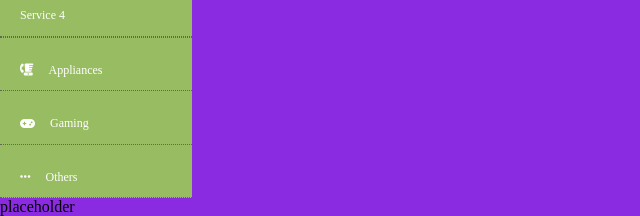
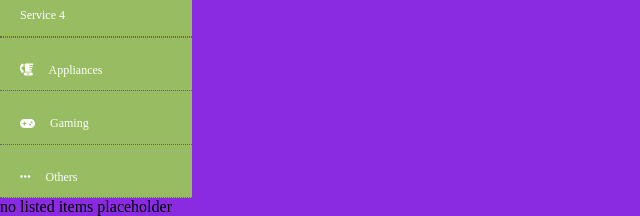
Before and after one commit to tifee13/Scholars-Shop, a Flask app: page / in a window 1280 px wide. Shown: the part 602-818 px from the top of the page, without its empty margins (0-640 px from the left). Run offline with Flask 3, Linux system fonts and the light colour scheme; some libraries are stand-ins or nearby versions.

Commit message:
fix for demo demonstration

```diff
--- a/scholars_shop/app.py
+++ b/scholars_shop/app.py
@@ -17,7 +17,7 @@ def login_page():
 
 @app.route('/food')
 def food_page():
-    return render_template ('categories/food.html')
+    return render_template ('food.html')
 
 
 if __name__ == '__main__':
--- a/scholars_shop/templates/categories/food.html
+++ b/scholars_shop/templates/food.html
@@ -3,7 +3,7 @@
   <head>
     <meta charset="UTF-8">
     <meta name="viewport" content="width=device-width, initial-scale=1.0">
-    <link rel="stylesheet" href="style.css">
+    <link rel="stylesheet" href="/scholars_shop/static/css/style.css">
     <!-- for favicon -->
     <!-- <link rel="shortcut icon" type="image/png" href="sampleImage.jpg"> -->
 
@@ -25,7 +25,7 @@
           <div class="header-container">
             <h2>Categories</h2>
           </div>
-          <a href="/food.html" class="nav-item firstcontent">
+          <a href="/scholars_shop/templates/food.html" class="nav-item firstcontent">
             <i class="fa-solid fa-utensils"></i> Food
           </a>
           <a href="/fashion.html" class="nav-item">
@@ -69,7 +69,7 @@
         </div>
       </div>
       <div class="mainBody">
-        <p>placeholder</p>
+        <p>no listed items placeholder</p>
       </div>
     </div>
     <script src="script.js"></script>
--- a/scholars_shop/templates/index.html
+++ b/scholars_shop/templates/index.html
@@ -3,7 +3,7 @@
   <head>
     <meta charset="UTF-8">
     <meta name="viewport" content="width=device-width, initial-scale=1.0">
-    <link rel="stylesheet" href="style.css">
+    <link rel="stylesheet" href="/scholars_shop/static/css/style.css">
     <!-- for favicon -->
     <!-- <link rel="shortcut icon" type="image/png" href="sampleImage.jpg"> -->
 
@@ -25,7 +25,7 @@
           <div class="header-container">
             <h2>Categories</h2>
           </div>
-          <a href="/food.html" class="nav-item firstcontent">
+          <a href="/scholars_shop/templates/food.html" class="nav-item firstcontent">
             <i class="fa-solid fa-utensils"></i> Food
           </a>
           <a href="/fashion.html" class="nav-item">
@@ -69,7 +69,7 @@
         </div>
       </div>
       <div class="mainBody">
-        <p>placeholder</p>
+        <p>no listed items placeholder</p>
       </div>
     </div>
     <script src="script.js"></script>
```
